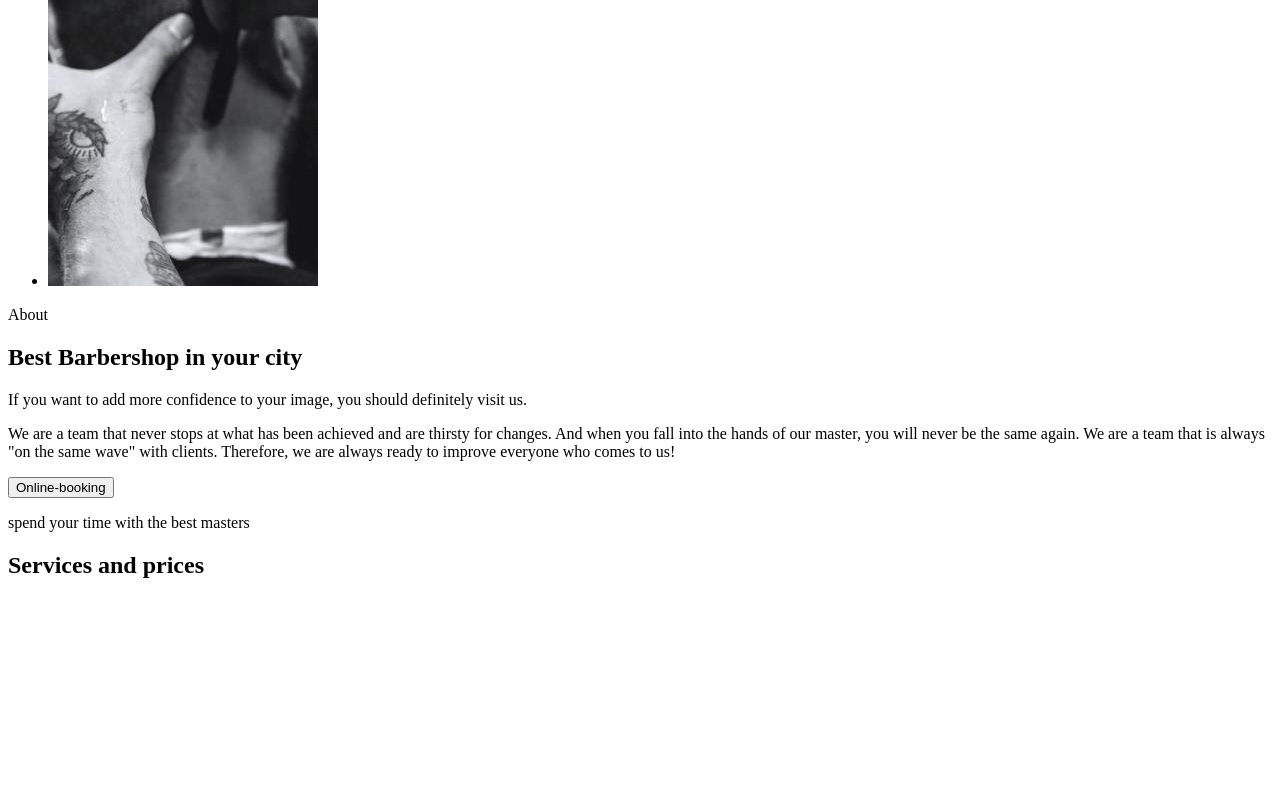
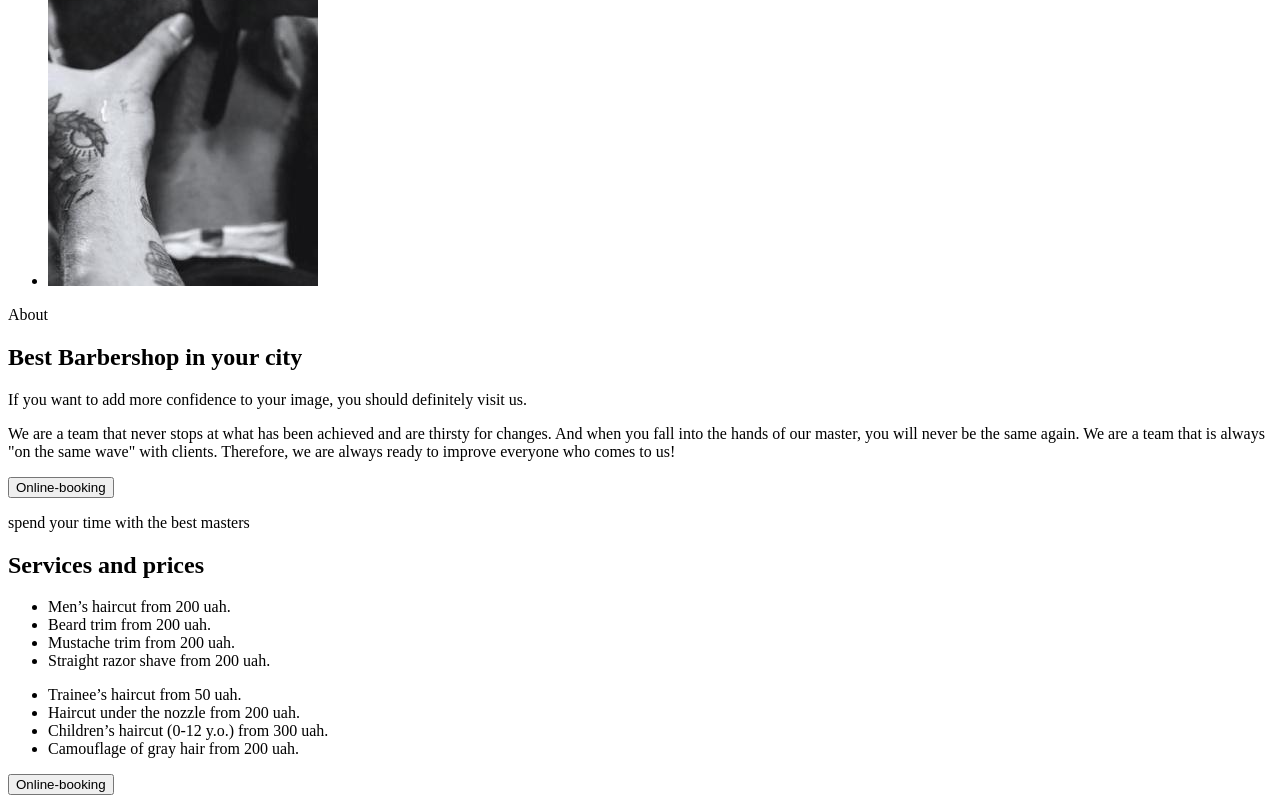
Before and after one commit to BohdanPoli/barber, a plain HTML site: page index.html in a window 1280 px wide. Shown: the part 988-1791 px from the top of the page. Before the commit the page ends 1586 px from the top, so only its background shows below. Drawn offline with Linux system fonts and the light colour scheme.

Commit message:
finish price section

```diff
--- a/index.html
+++ b/index.html
@@ -85,6 +85,19 @@
       <section>
         <p>spend your time with the best masters</p>
         <h2>Services and prices</h2>
+        <ul>
+          <li>Men’s haircut from 200 uah.</li>
+          <li>Beard trim from 200 uah.</li>
+          <li>Mustache trim from 200 uah.</li>
+          <li>Straight razor shave from 200 uah.</li>
+        </ul>
+        <ul>
+          <li>Trainee’s haircut from 50 uah.</li>
+          <li>Haircut under the nozzle from 200 uah.</li>
+          <li>Children’s haircut (0-12 y.o.) from 300 uah.</li>
+          <li>Camouflage of gray hair from 200 uah.</li>
+        </ul>
+        <button type="button">Online-booking</button>
       </section>
     </main>
     <footer></footer>
```
